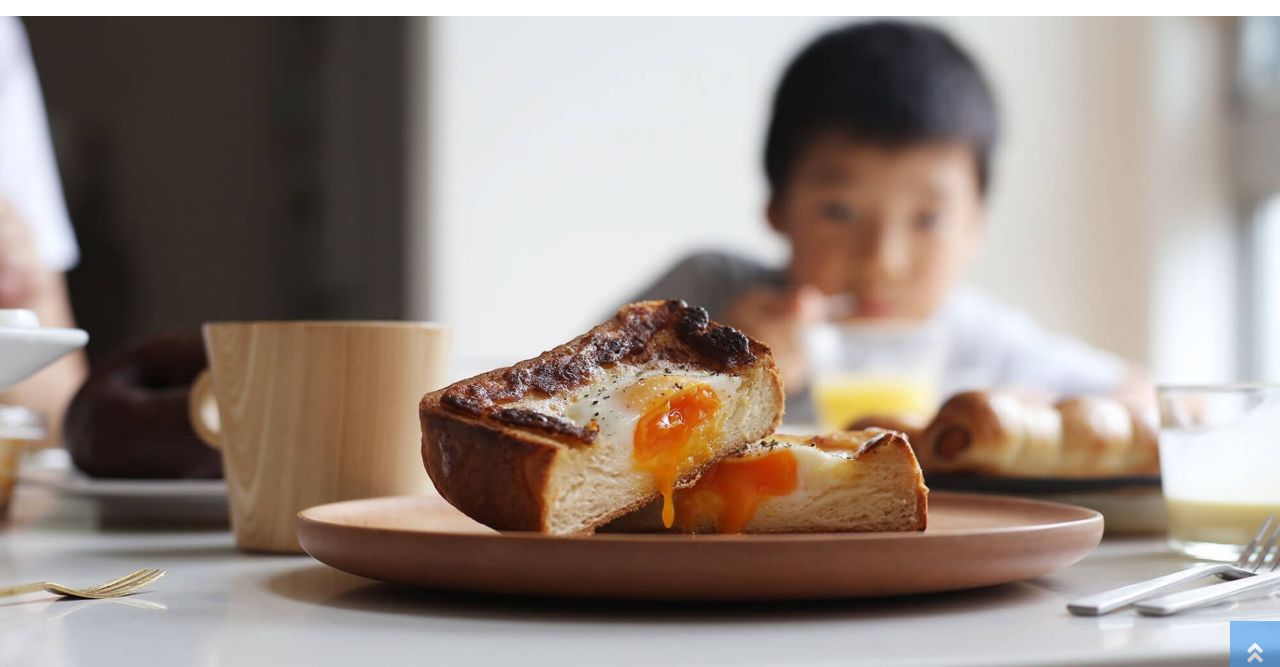
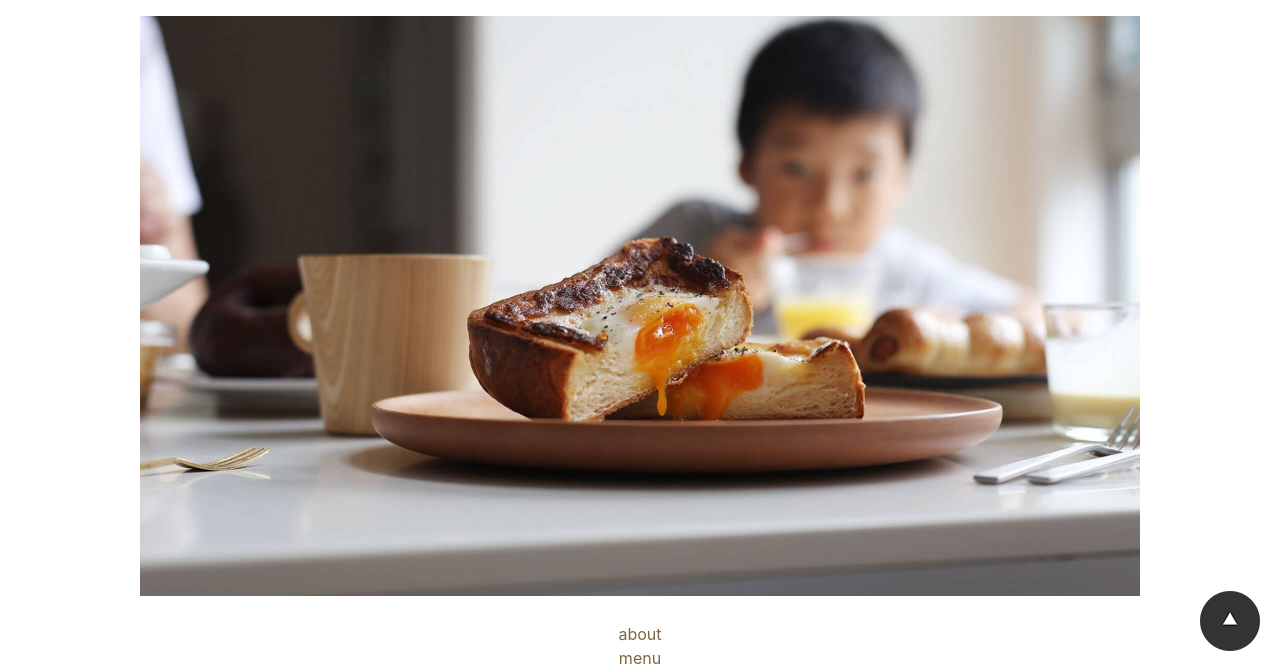
Before and after one commit to momo132/J1A207, a plain HTML site: page lesson6/index.html in a window 1280 px wide. Shown: the part 129-796 px from the top of the page. Drawn offline with Linux system fonts and the light colour scheme.

Commit message:
Add files via upload
a

```diff
--- a/lesson6/css/style.css
+++ b/lesson6/css/style.css
@@ -236,39 +236,50 @@ font-size: 12px;
 /* ここから追加課題用の設定 */
 
 /* YouTube・Google MAPのサイズ */
-
+figure iframe{
+  width: 100%;
+}
 /* トップ画像をスライド */
-
+.slide {
+  white-space: nowrap;
+  overflow: hidden;
+}
+.slide img{
+  width: inherit;
+  height: inherit;
+  margin: 0;
+  padding: 0;
+  border: none;
+}
+@keyframes slide-4{
+0% {margin-left: 0;}
+33% {margin-left: -100%;}
+66% {margin-left: -200%;}
+100% {margin-left: -300%;}
+}
+.slide > :first-child {
+  animation-name: slide-4;
+  animation-duration:40s;
+  animation-timing-function: ease-in-out;
+  animation-delay: 5s;
+  animation-iteration-count: infinite;
+}
 /* トップに戻るボタンを右下に固定 */
-#page_top{
-  width: 50px;
-  height: 50px;
+.pagetop{
   position: fixed;
-  right: 0;
-  bottom: 0;
-  background: #3f98ef;
-  opacity: 0.6;
+  right: 20px;
+  bottom: 20px;
 }
-#page_top a{
-  position: relative;
-  display: block;
-  width: 50px;
-  height: 50px;
-  text-decoration: none;
+.menu-list li {
+  list-style: none;
 }
-#page_top a::before{
-  font-family: 'Font Awesome 5 Free';
-  font-weight: 900;
-  content: '\f102';
-  font-size: 25px;
-  color: #fff;
-  position: absolute;
-  width: 25px;
-  height: 25px;
-  top: 0;
-  bottom: 0;
-  right: 0;
-  left: 0;
-  margin: auto;
-  text-align: center;
+.menu-list li::before{
+  content: '';
+  display: inline-block;
+  width: 16px;
+  height: 16px;
+  margin-right: 8px;
+  background-image: url(../img/menu_li.png);
+  background-size: contain;
+  vertical-align: middle;
 }
--- a/lesson6/index.html
+++ b/lesson6/index.html
@@ -23,12 +23,15 @@
     </header>
 
     <!-- <main>の中身をマークアップ -->
-    <main>
-    <figure>
-  <img src="img/top.jpg" alt="Cornettoのパン" >
+    <main class="main">
+    <figure class="top center slide" id="top">
+  <img src="img/top_01.jpg" alt="Cornettoのパン1" >
+  <img src="img/top_02.jpg" alt="Cornettoのパン2" >
+  <img src="img/top_03.jpg" alt="Cornettoのパン3" >
+  <img src="img/top_01.jpg" alt="Cornettoのパン4" >
     </figure>
 
-    <nav>
+    <nav class="nav">
     <ul>
       <li><a href="#about">about</a></li>
       <li><a href="#menu">menu</a></li>
@@ -94,7 +97,8 @@
     <ul>
       <li>
         <figure>
-          <iframe width="560" height="315" src="https://www.youtube.com/embed/0xnHXUySSMk" title="YouTube video player" frameborder="0" allow="accelerometer; autoplay; clipboard-write; encrypted-media; gyroscope; picture-in-picture" allowfullscreen></iframe>
+          <iframe src="https://www.youtube.com/embed/0xnHXUySSMk" title="YouTube video player" frameborder="0" allow="accelerometer; autoplay; clipboard-write; encrypted-media; gyroscope; picture-in-picture" allowfullscreen></iframe>
+          <figcaption>著作権フリー素材：パン・バター・美味しい・しずる・朝食・日常・生活</figcaption>
         </figure>
       </li>
     </ul>
@@ -112,13 +116,15 @@
           <strong>TEL・FAX 012-345-6789</strong>
         </address>
         <figure class="access-map">
-          <iframe src="https://www.google.com/maps/embed?pb=!1m18!1m12!1m3!1d11661.23687994097!2d141.37091329632779!3d43.05596366797272!2m3!1f0!2f0!3f0!3m2!1i1024!2i768!4f13.1!3m3!1m2!1s0x5f0b2bd6e30a2985%3A0x5398ede5382c8a3c!2z5a2m5qCh5rOV5Lq66Zu75a2Q6ZaL55m65a2m5ZySIOWMl-a1t-mBk-aDheWgseWwgumWgOWtpuagoQ!5e0!3m2!1sja!2sjp!4v1643158614333!5m2!1sja!2sjp" width="400" height="300" style="border:0;" allowfullscreen="" loading="lazy"></iframe>
+          <!--<img scr="img/map.png" alt="店舗周辺地図">-->
+          <iframe src="https://www.google.com/maps/embed?pb=!1m18!1m12!1m3!1d5830.618419121896!2d141.37676655650898!3d43.0559638872423!2m3!1f0!2f0!3f0!3m2!1i1024!2i768!4f13.1!3m3!1m2!1s0x5f0b2bd6e30a2985%3A0x5398ede5382c8a3c!2z5a2m5qCh5rOV5Lq66Zu75a2Q6ZaL55m65a2m5ZySIOWMl-a1t-mBk-aDheWgseWwgumWgOWtpuagoQ!5e0!3m2!1sja!2sjp!4v1643329737082!5m2!1sja!2sjp" width="400" height="300" style="border:0;" allowfullscreen="" loading="lazy"></iframe>
         </figure>
       </div>
 
     </section>
     </main>
 
+    <a href="#top"><img class="pagetop" src="img/pagetop.png" alt="ページトップに戻る" width="60" height="60"/></a>
     <footer class="footer">
       <div class="footer-container">
         <p class="footer-logo"><img src="img/logo_w.svg" alt="Cornetto"></p>
```
